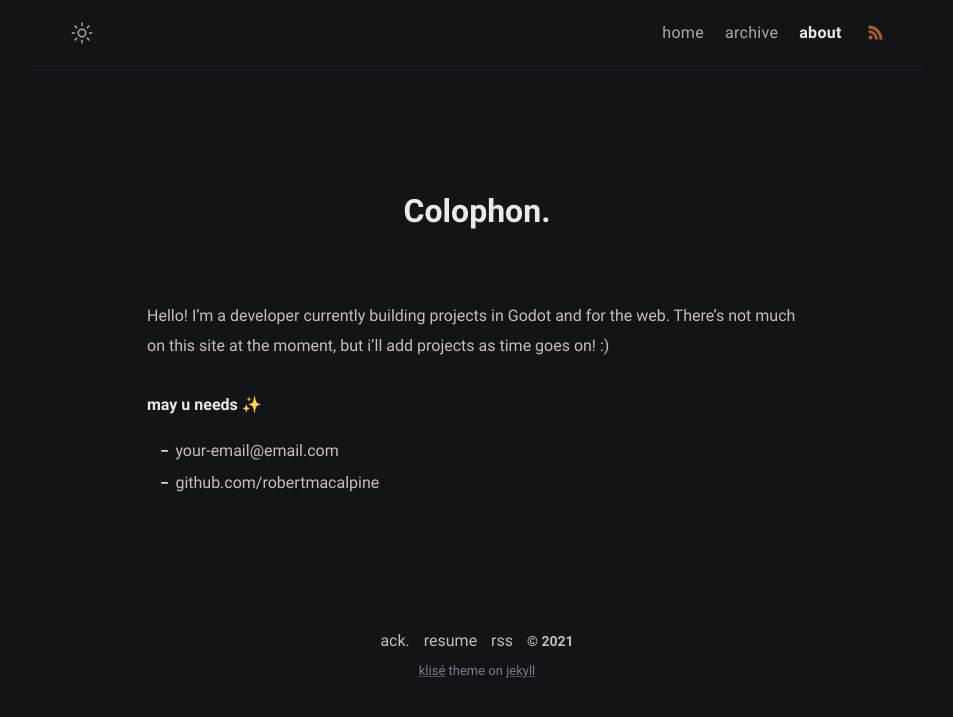
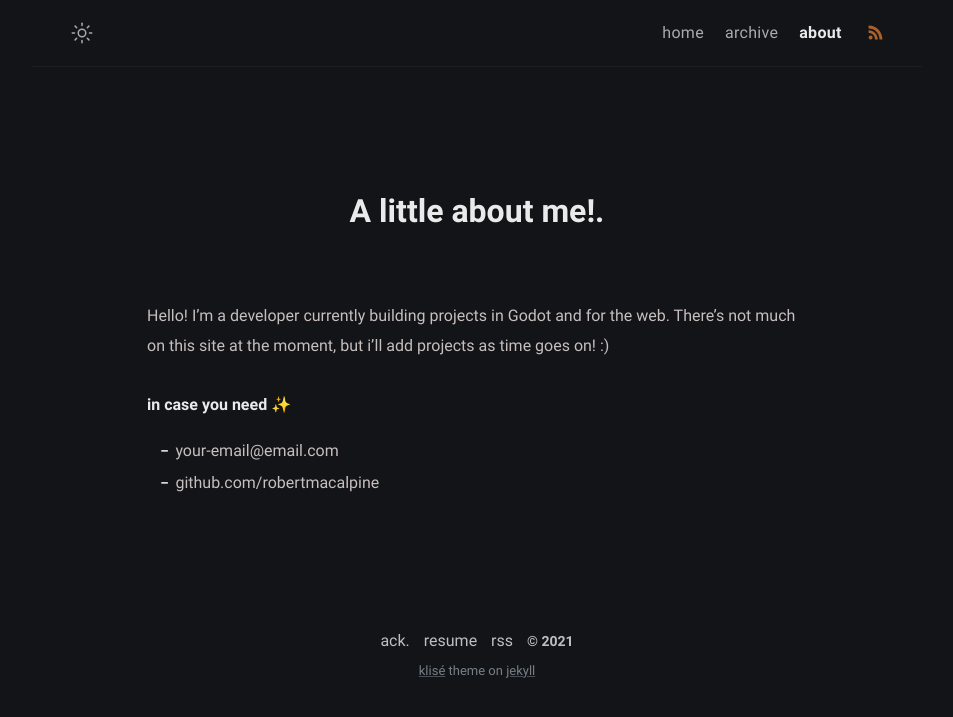
Before and after one commit to robertmacalpine/robertmacalpine.github.io, a Jekyll site: the page built from about.md, in a window 1280 px wide. Shown: the top 717 px of the page, without its empty margins (163-1116 px from the left). Built offline with Jekyll 4.4.1, drawn with Linux system fonts in a browser that asks for light colours.

Commit message:
Update about.md

```diff
--- a/about.md
+++ b/about.md
@@ -1,5 +1,5 @@
 ---
-title: Colophon
+title: A little about me!
 permalink: /about/
 layout: page
 excerpt: Hello! I'm a developer currently building projects in Godot and for the web. There's not much on this site at the moment, but i'll add projects as time goes on! :)
@@ -7,7 +7,7 @@ comments: false
 ---
  Hello! I'm a developer currently building projects in Godot and for the web. There's not much on this site at the moment, but i'll add projects as time goes on! :)
 
-**may u needs ✨**
+**in case you need ✨**
 
 - {{ site.author.email }}
 - github.com/{{ site.author.github }}
```
